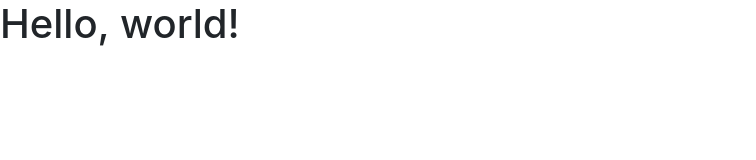
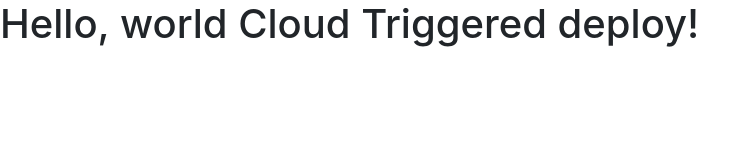
Before and after one commit to vitooh/appengine, a website: page index.html in a window 1280 px wide. Shown: the whole page, without its empty margins (0-756 px from the left). Drawn offline with nearby package versions, Linux system fonts and the light colour scheme.

Commit message:
first change to invoke trigger

```diff
--- a/index.html
+++ b/index.html
@@ -11,7 +11,7 @@
     <title>Hello, world!</title>
   </head>
   <body>
-    <h1>Hello, world!</h1>
+    <h1>Hello, world Cloud Triggered deploy!</h1>
 
     <!-- Optional JavaScript -->
     <!-- jQuery first, then Popper.js, then Bootstrap JS -->
```
